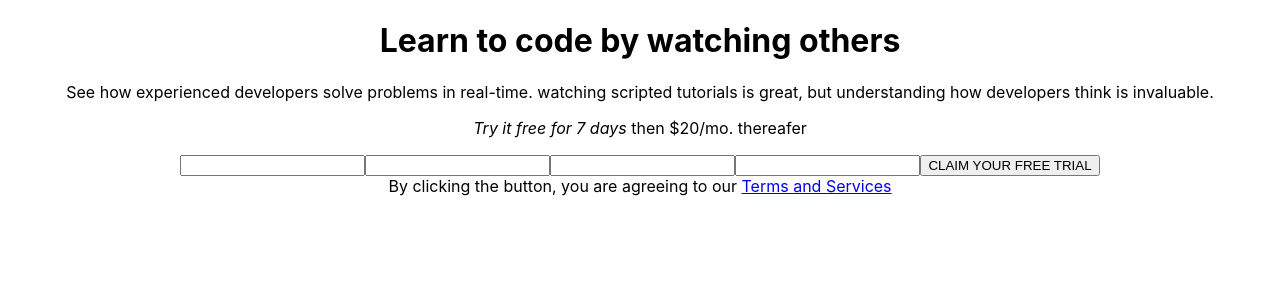
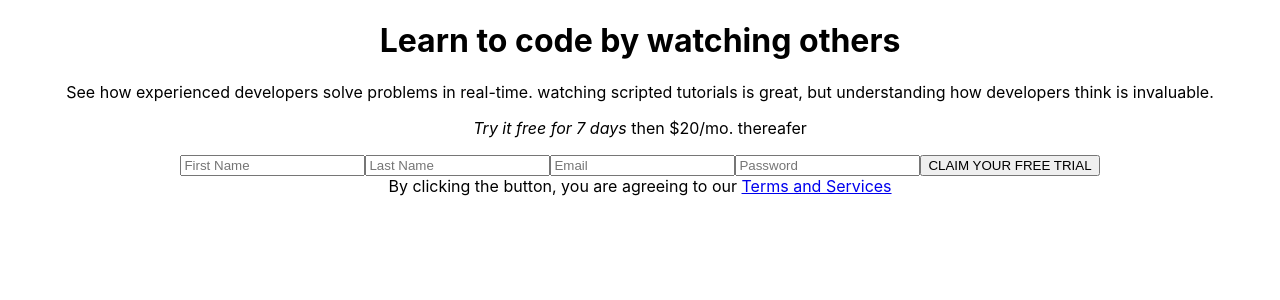
Before and after one commit to lisphelps/React-Apprenticeship-Projects, a React (Create React App) app: page / in a window 1280 px wide. Shown: the top 300 px of the page. Built offline with nearby package versions, Linux system fonts and the light colour scheme.

Commit message:
Functioning Form component established

```diff
--- a/package.json
+++ b/package.json
@@ -9,6 +9,7 @@
     "react": "^17.0.2",
     "react-dom": "^17.0.2",
     "react-scripts": "4.0.3",
+    "validator": "^13.6.0",
     "web-vitals": "^1.0.1"
   },
   "scripts": {
--- a/src/App.js
+++ b/src/App.js
@@ -1,4 +1,5 @@
 import './App.css';
+import Form from './components/Form'
 
 function App() {
   return (
@@ -12,13 +13,7 @@ function App() {
           <p><em>Try it free for 7 days</em> then $20/mo. thereafer</p>
         </div>
         <div ClassName="formcontainer">
-        <form>
-        <input id="first"></input>
-        <input id="last"></input>
-        <input id="email"></input>
-        <input id="password"></input>
-        <submit><button>CLAIM YOUR FREE TRIAL</button></submit>
-        </form>
+        <Form />
         <span ClassName="disclaimer">By clicking the button, you are agreeing to our <a href="index.html">Terms and Services</a></span>
         </div>
       </div>
--- /dev/null
+++ b/src/components/Form.js
@@ -0,0 +1,69 @@
+import React from 'react'
+import { useState } from 'react';
+
+function Form() {
+    const [values, setValues] = useState({
+        first: "",
+        last: "",
+        email: "",
+        password: "",
+      });
+
+    const [submitted, setSubmitted] = useState(false);
+
+    const handleFirstInputChange = (event) => {
+        setValues({...values, first: event.target.value})
+    }
+    const handleLastInputChange = (event) => {
+        setValues({...values, last: event.target.value})
+    }
+    const handleEmailInputChange = (event) => {
+        setValues({...values, email: event.target.value})
+    }
+    const handlePwInputChange = (event) => {
+        setValues({...values, password: event.target.value})
+    }
+    const handleSubmit = (event) => {
+        event.preventDefault();
+        setSubmitted(true);
+    }
+    const validEmail = new RegExp(/^(("[\w-\s]+")|([\w-]+(?:\.[\w-]+)*)|("[\w-\s]+")([\w-]+(?:\.[\w-]+)*))(@((?:[\w-]+\.)*\w[\w-]{0,66})\.([a-z]{2,6}(?:\.[a-z]{2})?)$)|(@\[?((25[0-5]\.|2[0-4][0-9]\.|1[0-9]{2}\.|[0-9]{1,2}\.))((25[0-5]|2[0-4][0-9]|1[0-9]{2}|[0-9]{1,2})\.){2}(25[0-5]|2[0-4][0-9]|1[0-9]{2}|[0-9]{1,2})\]?$)/i);
+
+    return (
+        <div>
+            <form className="login" onSubmit={handleSubmit}>
+                <input
+                onChange={handleFirstInputChange}
+                value={values.first}
+                className="first"
+                placeholder="First Name"
+                />{submitted && !values.first ? <span>First Name cannot be empty</span> : null}
+                <input
+                onChange={handleLastInputChange}
+                value={values.last}
+                className="last"
+                placeholder="Last Name"
+                />{submitted && !values.last ? <span>Last Name cannot be empty</span> : null}
+                <input
+                onChange={handleEmailInputChange}
+                value={values.email}
+                className="email"
+                placeholder="Email"
+                />{submitted && !values.email ? <span>Please enter an email address</span> : null}
+                 {submitted && !validEmail.test(values.email) ? <span>Looks like this is not an email</span>: null}
+                <input
+                onChange={handlePwInputChange}
+                value={values.password}
+                type="password"
+                className="password"
+                placeholder="Password"
+                />{submitted && !values.password ? <span>Password cannot be empty</span> : null}
+
+                <button id="submit" type="submit" onSubmit={handleSubmit}>CLAIM YOUR FREE TRIAL</button>
+            </form>
+        </div>
+
+    )
+}
+
+export default Form
```
Also changed, not shown: src/index.js (line endings or trailing spaces), 1 other file (tests, documents, lock files or other folders).
